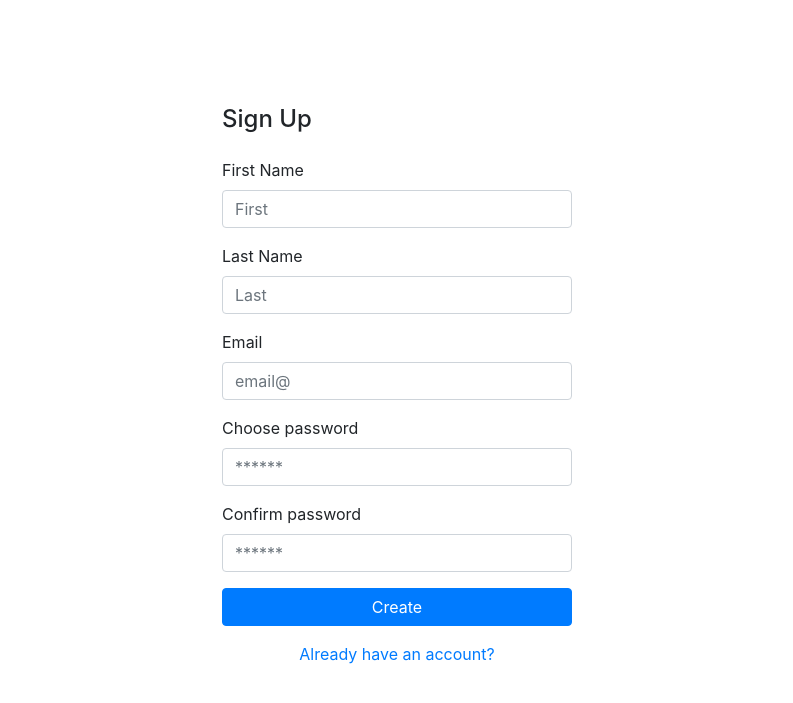
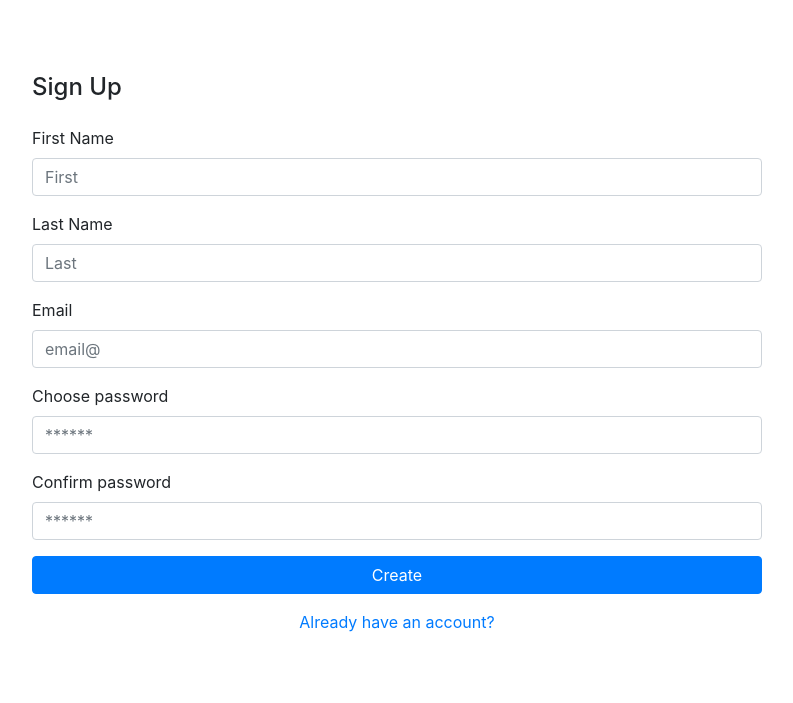
Before and after one commit to zrakhimov/book-review-website, a Flask app: page /register in a window 1280 px wide. Shown: the part 56-759 px from the top of the page, without its empty margins (243-1036 px from the left). Run offline with Flask 2, Linux system fonts and the light colour scheme; parts of the project's set-up code (start-up, migrations or seed data) failed here and were passed over; some libraries are stand-ins or nearby versions.

Commit message:
change registration/login margin

```diff
--- a/static/site.css
+++ b/static/site.css
@@ -1,5 +1,5 @@
 .login-form, .register-form, .search-form {
-  margin-top: 30%;
+  margin-top: 10%;
 }
 
 #details {
--- a/static/site.scss
+++ b/static/site.scss
@@ -1,5 +1,5 @@
 .login-form, .register-form, .search-form {
-  margin-top: 30%;
+  margin-top: 10%;
 }
 #details {
   margin-top: 10%;
--- a/templates/register.html
+++ b/templates/register.html
@@ -5,8 +5,8 @@
 {% block body %}
 <div class="container">
     <div class="row">
-        <div class="col-md-4"><!--Placeholder left--></div>
-        <div class="col-md-4">
+        <div class="col-md-2"><!--Placeholder left--></div>
+        <div class="col-md-8">
           <div class="register-form">
             <h4 class="card-title mb-4 mt-1">Sign Up</h4>
                   <form action="/register" method="post">
@@ -39,7 +39,7 @@
                 </form>
             </div>
         </div>
-        <div class="col-md-4"><!--Placeholder right--></div>
+        <div class="col-md-2"><!--Placeholder right--></div>
     </div>
 </div>
 
```
Also changed, not shown: 2 other files.
